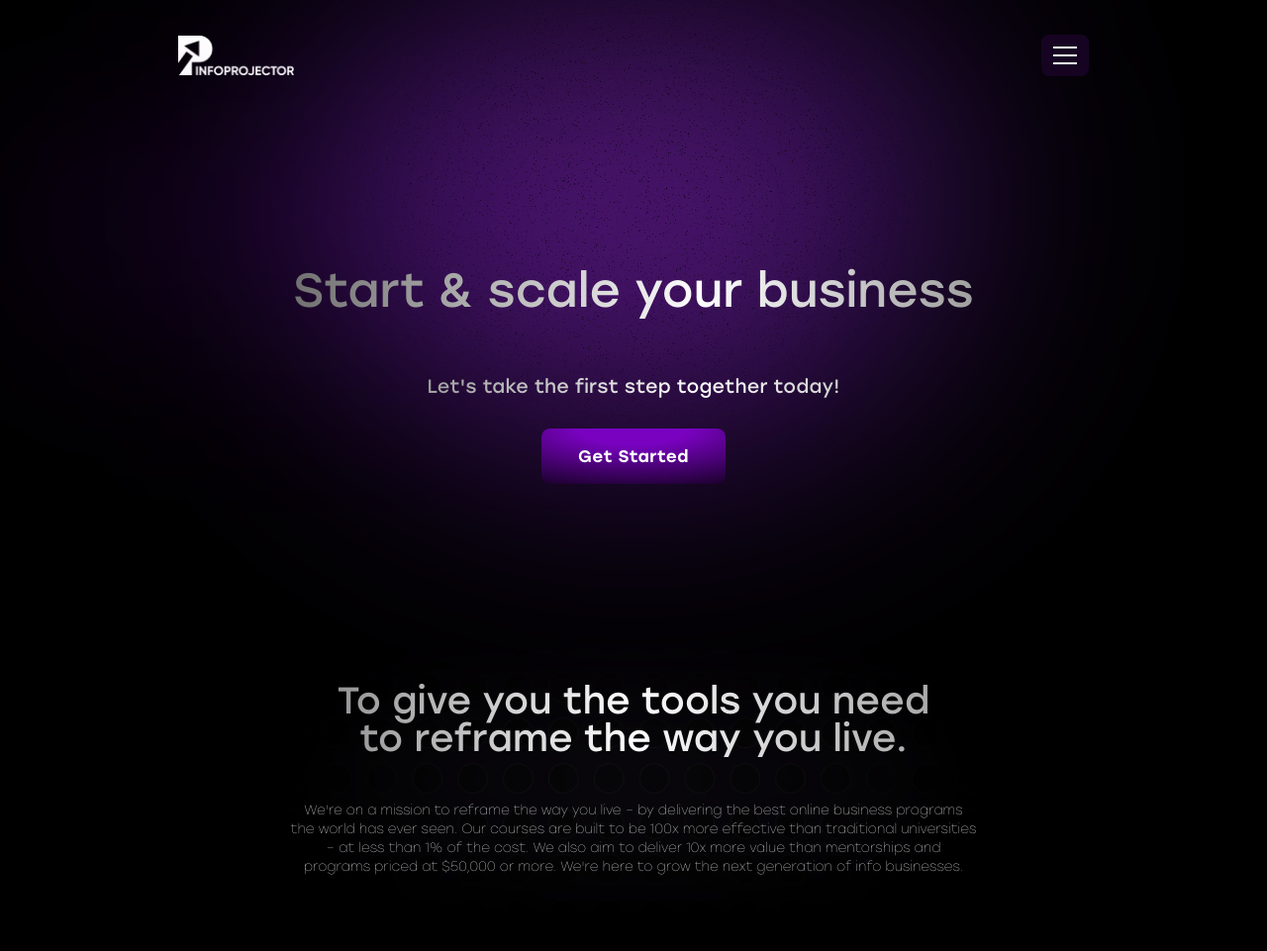
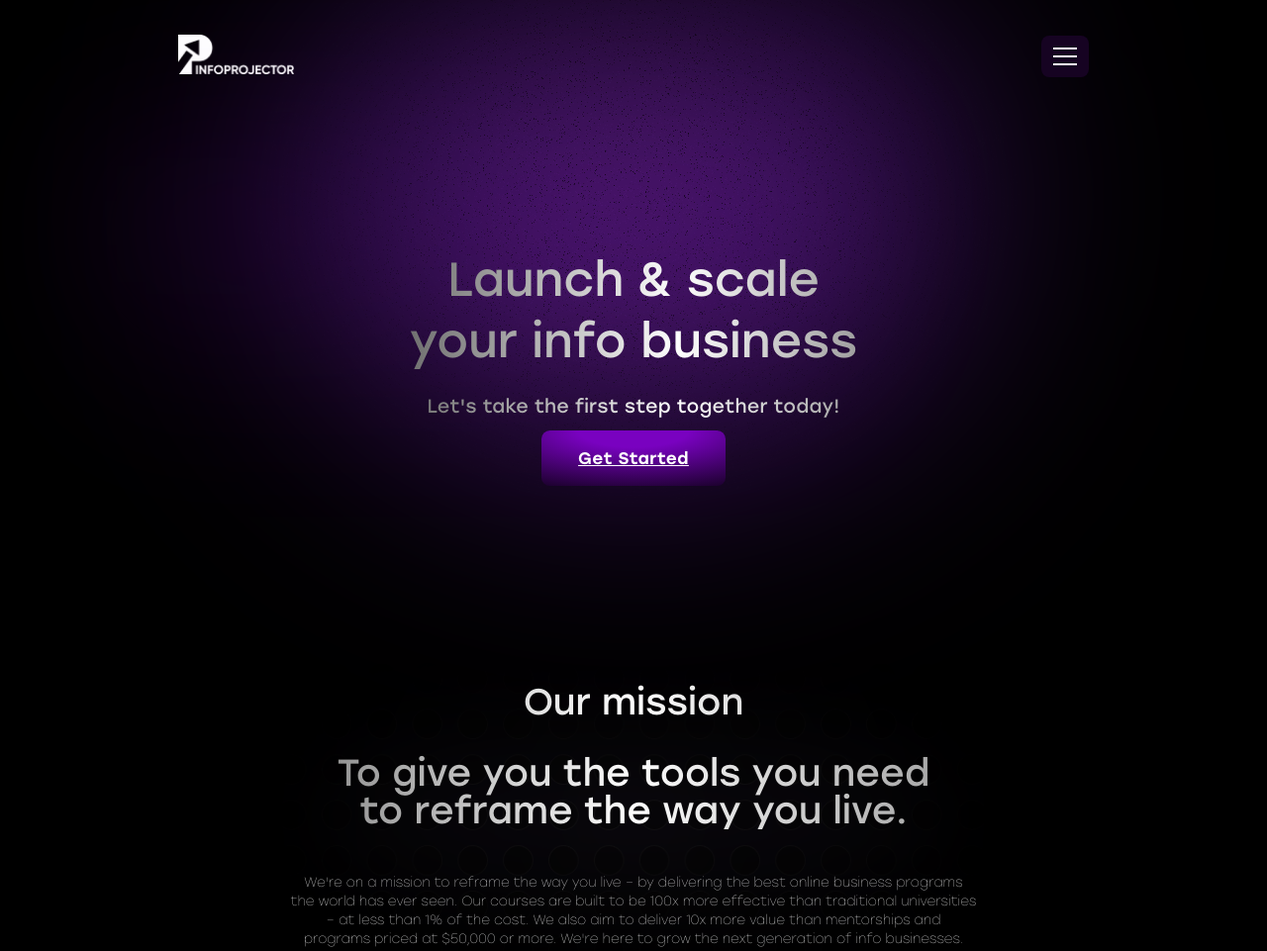
Before and after one commit to mikhalevskiipavel/pinfoprojector, a plain HTML site: page index.html in a window 1280 px wide. Shown: the top 961 px of the page at 99% size. Drawn offline with Linux system fonts and the light colour scheme.

Commit message:
Update index.html

```diff
--- a/index.html
+++ b/index.html
@@ -10,7 +10,9 @@
     <header class="header">
         <div class="container">
             <div class="logo">
+                <a href="index.html">
                     <img src="img/logo.png" alt="InfoProjector" class="logo-image">
+                </a>
             </div>
             <div class="hamburger-menu">
                 <span class="hamburger-line"></span>
@@ -22,14 +24,18 @@
 
     <main class="main-content">
         <div class="hero-section">
-            <h1 class="hero-title"><span id="dynamic-text">Start & scale your business</span></h1>
+            <h1 class="hero-title">
+                <div class="title-line-1">Launch & scale</div>
+                <div class="title-line-2">your <span id="dynamic-text">coaching</span> business</div>
+            </h1>
             <p class="hero-subtitle">Let's take the first step together today!</p>
-            <button class="cta-button">Get Started</button>
+            <a href="atlas.html" class="cta-button">Get Started</a>
         </div>
     </main>
 
     <section class="mission-section">
         <div class="mission-container">
+            <h2 class="mission-section-title">Our mission</h2>
             <h2 class="mission-title">To give you the tools you need<br>to reframe the way you live.</h2>
             <p class="mission-description">We're on a mission to reframe the way you live – by delivering the best online business programs the world has ever seen. Our courses are built to be 100x more effective than traditional universities – at less than 1% of the cost. We also aim to deliver 10x more value than mentorships and programs priced at $50,000 or more. We're here to grow the next generation of info businesses.</p>
         </div>
@@ -87,14 +93,16 @@
 
             <div class="vertical-line"></div>
 
-            <button class="cta-button-secondary">Get Started</button>
+            <a href="atlas.html" class="cta-button-secondary">Get Started</a>
         </div>
     </section>
 
     <footer class="footer">
         <div class="footer-container">
             <div class="footer-logo">
+                <a href="index.html">
                     <img src="img/logo.png" alt="InfoProjector" class="footer-logo-image">
+                </a>
             </div>
 
             <div class="footer-social">
@@ -103,8 +111,8 @@
             </div>
 
             <div class="footer-legal">
-                <a href="#" class="footer-link">Terms conditions</a>
-                <a href="#" class="footer-link">Privacy</a>
+                <a href="terms.html" class="footer-link">Terms conditions</a>
+                <a href="privacy.html" class="footer-link">Privacy</a>
             </div>
 
             <div class="footer-copyright">
@@ -116,11 +124,11 @@
     <script>
         // Анимация смены текста
         const dynamicText = document.getElementById('dynamic-text');
-        const texts = ['Start & scale your business', 'Coaching consulting info'];
+        const texts = ['coaching', 'consulting', 'info'];
         let currentIndex = 0;
 
         function changeText() {
-            // Fade out
+            // Fade out только меняющееся слово
             dynamicText.style.opacity = '0';
 
             setTimeout(() => {
@@ -134,7 +142,7 @@
         // Добавляем CSS transition для плавной анимации
         dynamicText.style.transition = 'opacity 0.3s ease-in-out';
 
-        // Запускаем смену через 1.5 секунды после загрузки, потом каждые 3 секунды
+        // Запускаем смену через 1.5 секунды, потом каждые 3 секунды
         setTimeout(() => {
             changeText();
             setInterval(changeText, 3000);
@@ -153,15 +161,20 @@
             }
         }
 
-        // Обработчик для возврата кнопки при паузе
-        document.getElementById('main-video').addEventListener('pause', function() {
+        // Обработчик для возврата кнопки при паузе (только если элемент существует)
+        const mainVideo = document.getElementById('main-video');
+        if (mainVideo) {
+            mainVideo.addEventListener('pause', function() {
                 const video = document.getElementById('main-video');
                 const playBtn = document.getElementById('play-btn');
 
+                if (video && playBtn) {
                     video.classList.remove('playing');
                     playBtn.classList.remove('hidden');
                     video.controls = false;
+                }
             });
+        }
     </script>
 </body>
 </html>
```
Lines whose indentation alone changed are shown as unchanged.
